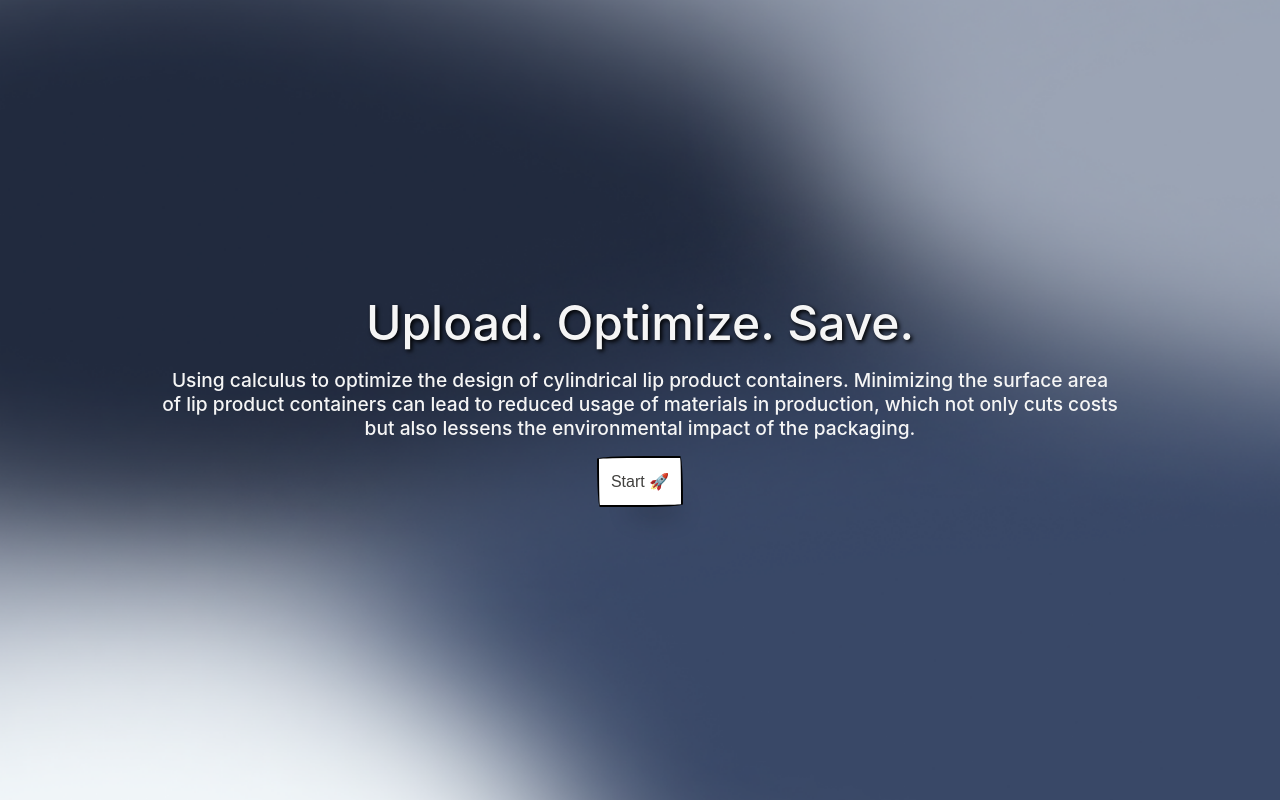
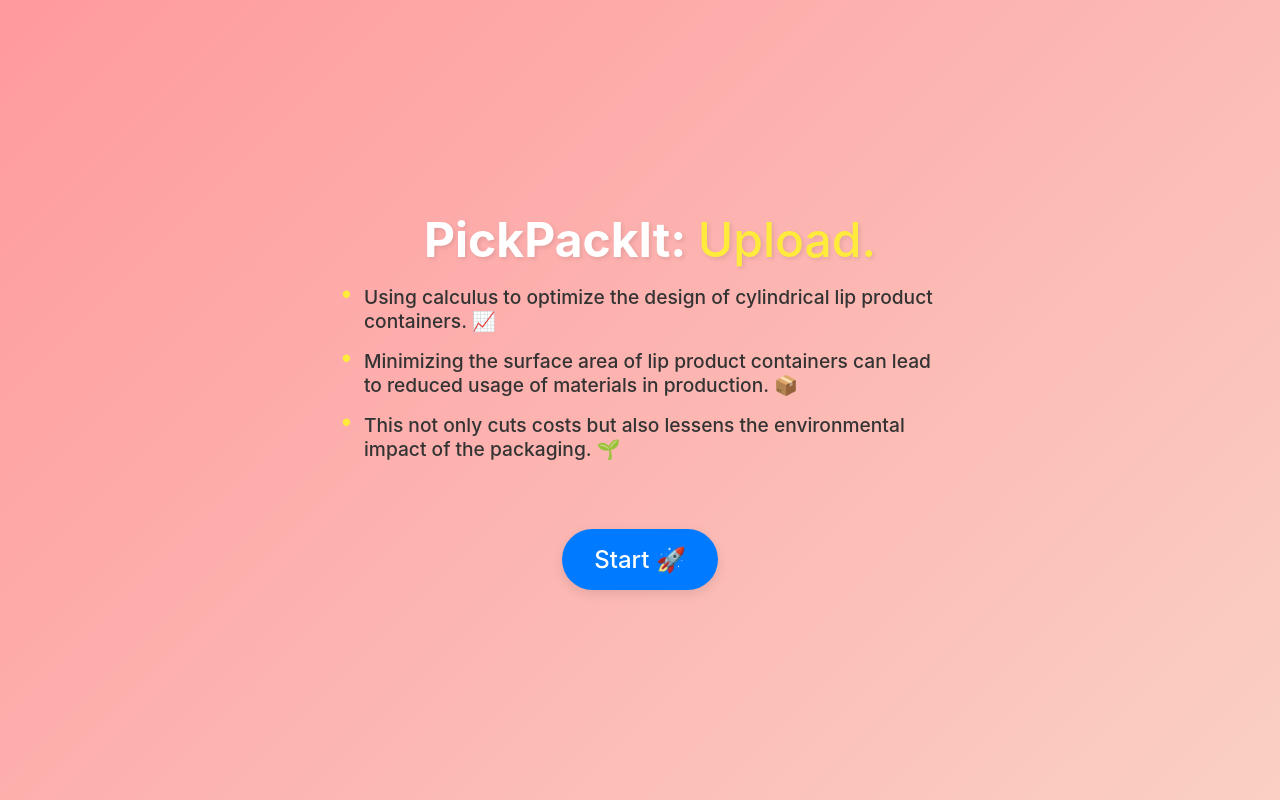
Before and after one commit to theadityaraman/pickpackit, a Django app: page / in a window 1280 px wide. Run offline with Django 4.2, Linux system fonts and the light colour scheme; some libraries are stand-ins or nearby versions.

Commit message:
frontend commit

```diff
--- a/pickpacket/static/css/styles.css
+++ b/pickpacket/static/css/styles.css
@@ -2,120 +2,149 @@
   margin: 0;
   padding: 0;
   font-family: "Inter", sans-serif;
-  font-optical-sizing: auto;
   font-weight: 500;
-  font-style: normal;
-  font-variation-settings: "slnt" 0;
-  color: whitesmoke;
+  color: #333;
+}
+body {
+  background: linear-gradient(135deg, #ff9a9e 0%, #fad0c4 100%);
   background-repeat: no-repeat;
   background-size: cover;
 }
 .main {
   position: relative;
   display: flex;
-  flex-direction: column;
   justify-content: center;
   align-items: center;
   height: 100vh;
   width: 100vw;
-  background-color: #f5f5f5;
   text-align: center;
-  background-image: url("../asset/herobg.png");
 }
+
+.content-container {
+  display: flex;
+  flex-direction: column;
+  align-items: center;
+  text-align: left;
+}
+
+.title-container {
+  display: flex;
+  align-items: center;
+  padding-left: 20px;
+}
+
 .start-button {
-  align-self: center;
-  background-color: #fff;
-  background-image: none;
-  background-position: 0 90%;
-  background-repeat: repeat no-repeat;
-  background-size: 4px 3px;
-  border-radius: 15px 225px 255px 15px 15px 255px 225px 15px;
-  border-style: solid;
-  border-width: 2px;
-  box-shadow: rgba(0, 0, 0, 0.2) 15px 28px 25px -18px;
-  box-sizing: border-box;
-  color: #41403e;
+  background-color: #007BFF;
+  border: none;
+  border-radius: 50px;
+  box-shadow: rgba(0, 0, 0, 0.1) 0 4px 12px;
+  color: white;
   cursor: pointer;
-  display: inline-block;
-  font-family: Neucha, sans-serif;
-  font-size: 1rem;
-  line-height: 23px;
-  outline: none;
-  padding: 0.75rem;
+  font-size: 1.5rem;
+  padding: 1rem 2rem;
   text-decoration: none;
-  transition: all 235ms ease-in-out;
-  border-bottom-left-radius: 15px 255px;
-  border-bottom-right-radius: 225px 15px;
-  border-top-left-radius: 255px 15px;
-  border-top-right-radius: 15px 225px;
-  user-select: none;
-  -webkit-user-select: none;
-  touch-action: manipulation;
-  margin-top: 2vh;
+  transition: all 0.3s ease;
+  margin-top: 20px;
 }
 
 .start-button:hover {
-  box-shadow: rgba(0, 0, 0, 0.3) 2px 8px 8px -5px;
-  transform: translate3d(0, 2px, 0);
+  background-color: #0056b3;
+  box-shadow: rgba(0, 0, 0, 0.2) 0 8px 16px;
 }
 
 .heading-text {
-  font-size: 6rem;
-  text-shadow: 2px 2px 4px #000000;
+  font-size: 3rem;
+  margin-bottom: 1rem;
+  text-shadow: 2px 2px 4px rgba(0, 0, 0, 0.1);
+  color: #fff;
+  font-weight: bold;
 }
 
-.sid-text {
-  margin-top: 2vh;
+#rotating-text {
+  color: #ffeb3b;
+  display: inline-block;
+}
+
+.description-list {
+  list-style-type: none;
   font-size: 1.2rem;
-  max-width: 120vh;
+  max-width: 600px;
+  margin: 0 0 2rem 0;
+  padding: 0;
+  color: #eee;
+}
+
+.description-list li {
+  margin-bottom: 1rem;
+  padding-left: 1.5rem;
+  text-align: left;
+  position: relative;
+}
+
+.description-list li::before {
+  content: "•";
+  position: absolute;
+  left: 0;
+  color: #ffeb3b;
+  font-size: 1.5rem;
+  line-height: 1rem;
+}
+
+@keyframes fadeIn {
+  0% {
+    opacity: 0;
+    transform: translateY(-20px);
+  }
+  100% {
+    opacity: 1;
+    transform: translateY(0);
+  }
+}
+
+@keyframes fadeOut {
+  0% {
+    opacity: 1;
+    transform: translateY(0);
+  }
+  100% {
+    opacity: 0;
+    transform: translateY(20px);
+  }
+}
+
+.fade-in {
+  animation: fadeIn 0.5s forwards;
+}
+
+.fade-out {
+  animation: fadeOut 0.5s forwards;
+}
+
+model-viewer {
+  height: 200px;
+  width: 200px;
 }
 
 .orbit-cans {
   position: absolute;
   left: 20px;
-  bottom: 210px;
+  bottom: 150px;
 }
+
 .orbit-can {
   position: absolute;
   right: 20px;
-  bottom: 210px;
+  bottom: 150px;
 }
+
 .orbit-bag {
   position: absolute;
-  right: 300px;
-  bottom: 20px;
-}
-.orbit-bottle {
-  position: absolute;
-  left: 300px;
+  right: 250px;
   bottom: 20px;
 }
 
-.upload {
-  position: relative;
-  display: flex;
-  flex-direction: column;
-  justify-content: center;
-  align-items: center;
-  height: 100vh;
-  width: 100vw;
-  background-color: #f5f5f5;
-  text-align: center;
-  background-image: url("../asset/uploadbg.png");
+.orbit-bottle {
+  position: absolute;
+  left: 250px;
+  bottom: 20px;
 }
-
-.result {
-  position: relative;
-  display: flex;
-  flex-direction: column;
-  justify-content: center;
-  align-items: center;
-  height: 100vh;
-  width: 100vw;
-  background-color: #f5f5f5;
-  background-image: url("../asset/uploadbg.png");
-}
-.heading-text {
-  font-size: 3rem;
-  text-shadow: 2px 2px 4px #000000;
-}
--- a/pickpacket/templates/index.html
+++ b/pickpacket/templates/index.html
@@ -1,57 +1,80 @@
-{% extends 'base.html' %} {% load static %} {% block content %}
+{% extends 'base.html' %}
+{% load static %}
+{% block content %}
 
 <div class="main">
-  <h1 class="heading-text">Upload. Optimize. Save.</h1>
-  <h2 class="sid-text">
-    Using calculus to optimize the design of cylindrical lip product containers.
-    Minimizing the surface area of lip product containers can lead to reduced
-    usage of materials in production, which not only cuts costs but also lessens
-    the environmental impact of the packaging.
-  </h2>
-  <button class="start-button" onClick="directToUploadForm()">
-    Start <span>🚀</span>
-  </button>
+  <div class="content-container">
+    <div class="title-container">
+      <h1 class="heading-text">
+        PickPackIt: <span id="rotating-text"></span>
+      </h1>
+    </div>
+    <ul class="description-list">
+      <li>Using calculus to optimize the design of cylindrical lip product containers. 📈</li>
+      <li>Minimizing the surface area of lip product containers can lead to reduced usage of materials in production. 📦</li>
+      <li>This not only cuts costs but also lessens the environmental impact of the packaging. 🌱</li>
+    </ul>
+    <button class="start-button" onClick="directToUploadForm()">
+      Start <span>🚀</span>
+    </button>
+  </div>
   <script>
     function directToUploadForm() {
       window.location.href = "/upload";
     }
+
+    const rotatingText = ["Upload.", "Optimize.", "Save."];
+    let currentIndex = 0;
+
+    function rotateText() {
+      const textElement = document.getElementById("rotating-text");
+      textElement.classList.add("fade-out");
+      setTimeout(() => {
+        textElement.textContent = rotatingText[currentIndex];
+        textElement.classList.remove("fade-out");
+        textElement.classList.add("fade-in");
+        currentIndex = (currentIndex + 1) % rotatingText.length;
+      }, 500);
+    }
+
+    setInterval(rotateText, 3000);
+    rotateText(); // Initialize the text immediately
   </script>
 
   <model-viewer
-    alt=""
+    alt="Can Model"
     class="orbit-cans"
     id="orbit-cans"
-    src="../static/asset/models/cans.glb"
+    src="{% static 'asset/models/cans.glb' %}"
     shadow-intensity="1"
     touch-action="pan-y"
   ></model-viewer>
   <model-viewer
-    alt=""
+    alt="Bag Model"
     class="orbit-bag"
     id="orbit-bag"
-    src="../static/asset/models/bag.glb"
+    src="{% static 'asset/models/bag.glb' %}"
     shadow-intensity="1"
     camera-controls
     touch-action="pan-y"
   ></model-viewer>
   <model-viewer
-    alt=""
+    alt="Can Model"
     class="orbit-can"
     id="orbit-can"
-    src="../static/asset/models/can.glb"
+    src="{% static 'asset/models/can.glb' %}"
     shadow-intensity="1"
     touch-action="pan-y"
   ></model-viewer>
   <model-viewer
-    alt=""
+    alt="Bottle Model"
     class="orbit-bottle"
     id="orbit-bottle"
-    src="../static/asset/models/bottle.glb"
+    src="{% static 'asset/models/bottle.glb' %}"
     shadow-intensity="1"
     camera-controls
     touch-action="pan-y"
   ></model-viewer>
-
 </div>
 
 {% endblock %}
```
Also changed, not shown: pickpacket/productionfiles/css/styles.css (+66 -33 lines).
